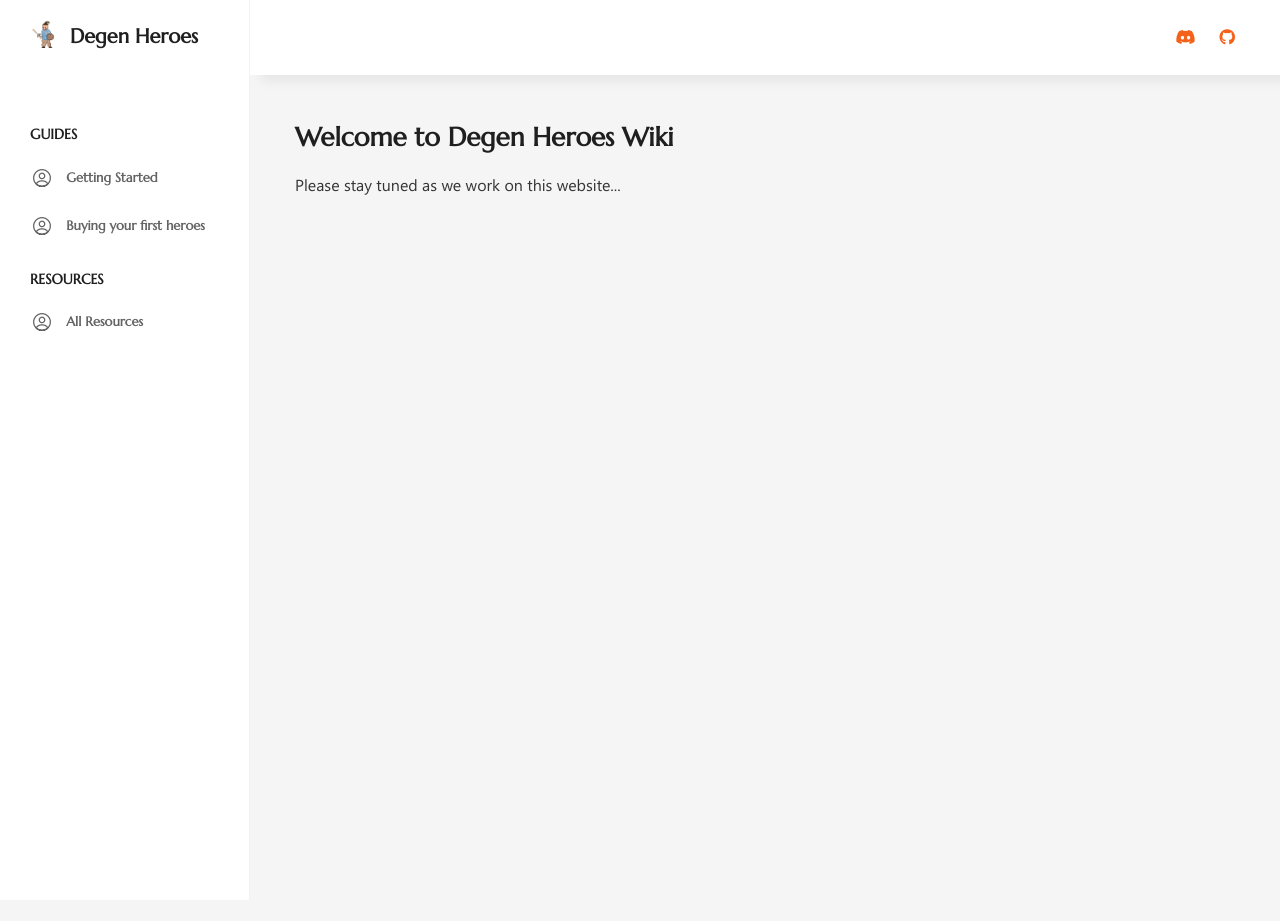
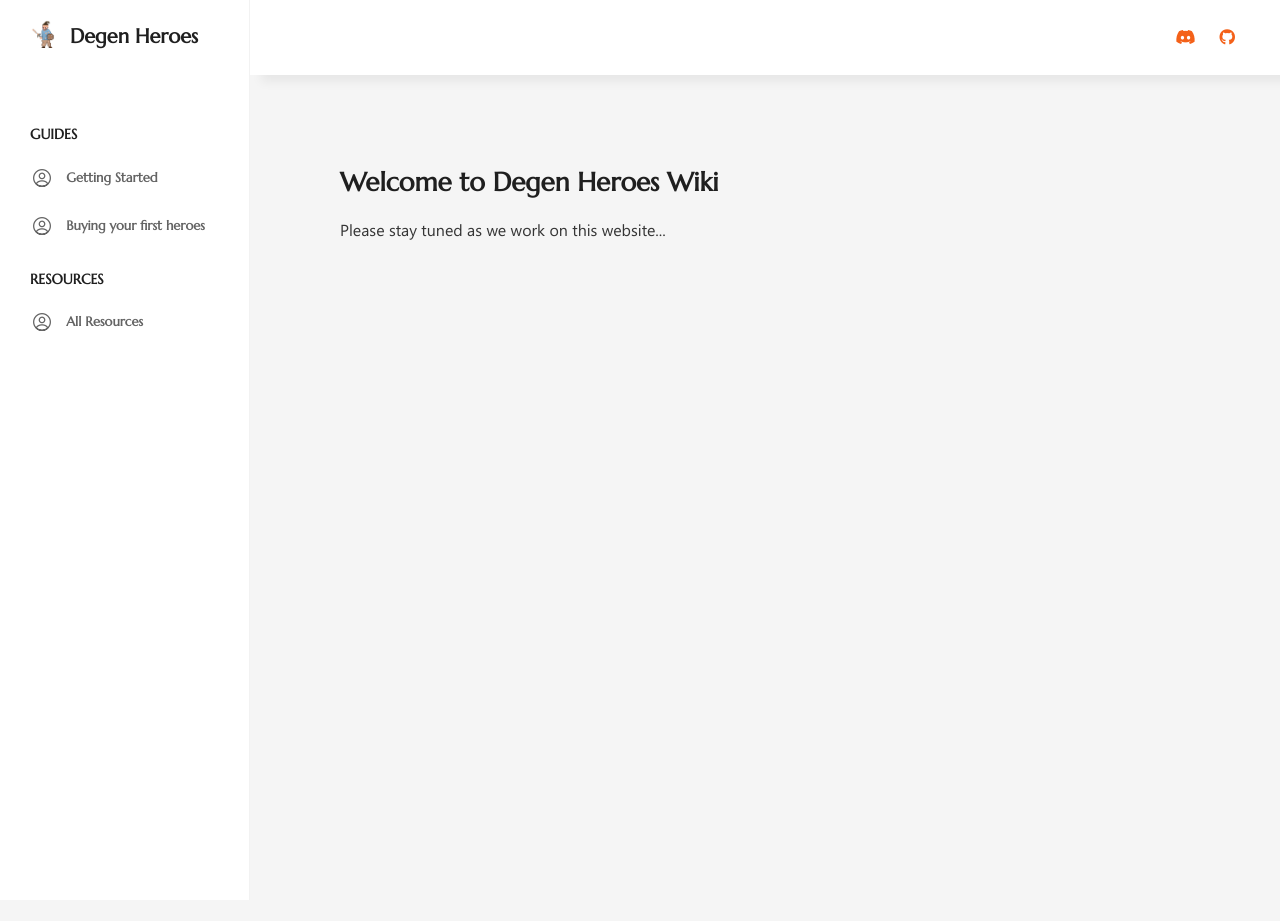
Before and after one commit to degen-heroes/degenheroes.gg, a Jekyll site: the page built from index.html, in a window 1280 px wide. Built offline with Jekyll 4.4.1, drawn with Linux system fonts in a browser that asks for light colours; nearby versions of some CDN libraries; some web fonts are replaced.

Commit message:
Wrap default layout content with .page-main

```diff
--- a/_layouts/default.html
+++ b/_layouts/default.html
@@ -8,7 +8,9 @@
     {% include header.html %}
       <div class="page-content">
         {% include sidebar-navigation.html %}
-        {{ content }}
+        <main class="page-main">
+          {{ content }}
+        </main>
       </div>
     {% include footer.html %}
   </div>
```
